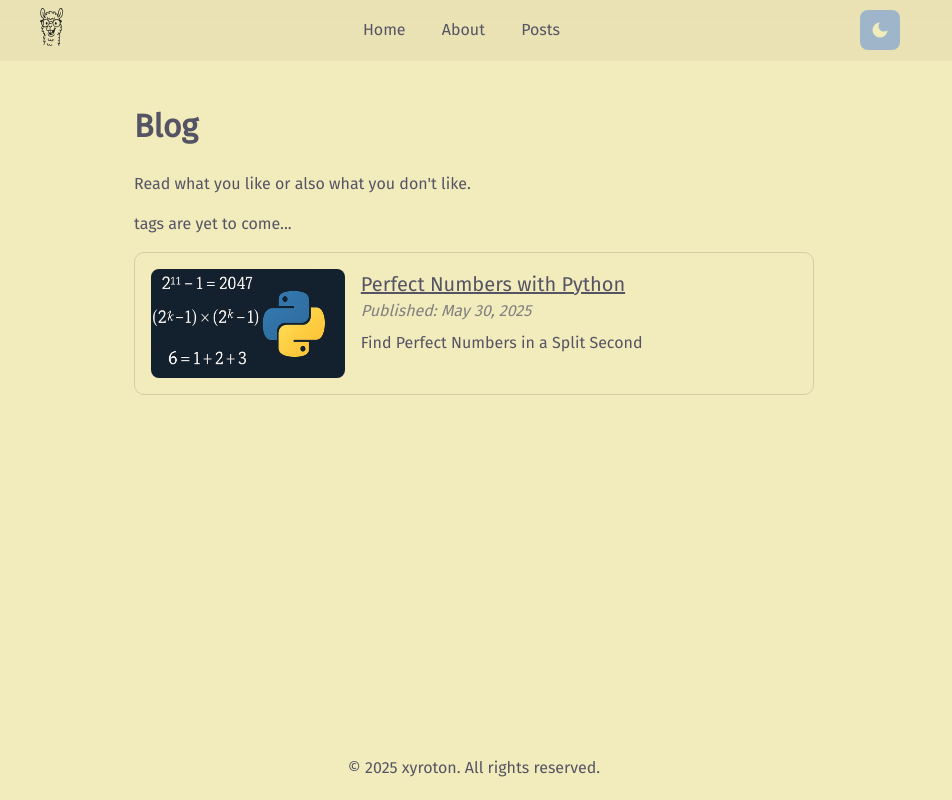
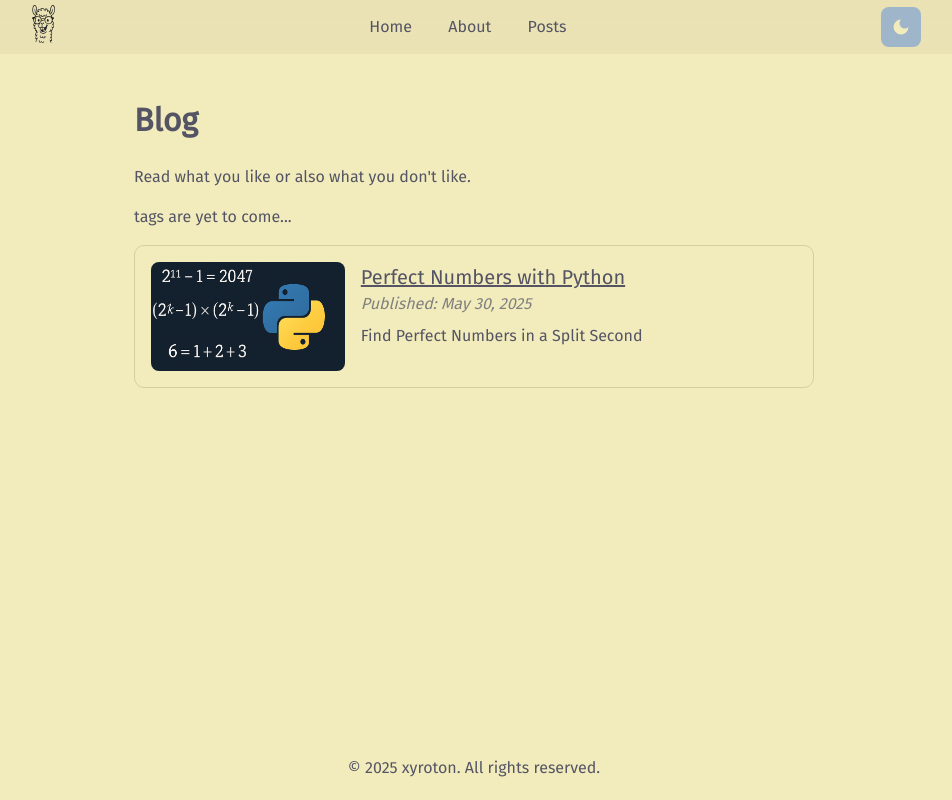
Before and after one commit to xyroton/xyroton.github.io, an Astro site: page /blog in a window 1280 px wide. Shown: the whole page, without its empty margins (166-1118 px from the left). Built offline with nearby package versions, Linux system fonts and the light colour scheme; Astro itself is replaced by a stand-in of ours; some packages are replaced by stand-ins of ours.

Commit message:
change icon spacing

```diff
--- a/src/styles/global.css
+++ b/src/styles/global.css
@@ -154,7 +154,7 @@ nav {
 	display: flex;
 	align-items: center;
 	justify-content: space-between;
-	padding: 0.5em 1em;
+	padding: 0.3em 0.1em 0.3em 0.5em;
 }
 
 
@@ -230,7 +230,7 @@ h2 {
 .hello {
 	display: flex;
 	align-items: center;
-	gap: 0.5rem;
+	gap: 0.1rem;
 	position: relative;
 }
 
```
